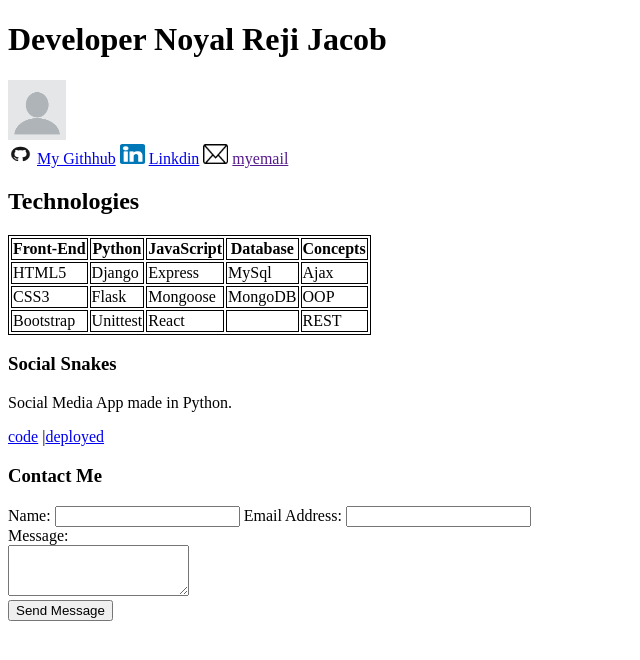
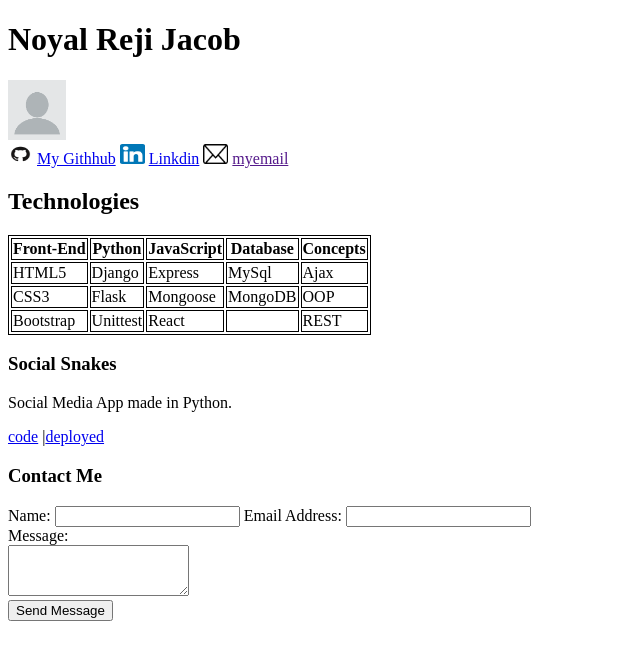
Before and after one commit to noyalreji/Portfolio, a plain HTML site: page index.html in a window 1280 px wide. Shown: the whole page, without its empty margins (0-640 px from the left). Drawn offline with Linux system fonts and the light colour scheme.

Commit message:
Final Html Portfolio assignment

```diff
--- a/index.html
+++ b/index.html
@@ -9,7 +9,7 @@
 </head>
 
 <body>
-  <h1>Developer Noyal Reji Jacob</h1>
+  <h1>Noyal Reji Jacob</h1>
   <img src="download.png" alt="Girl in a jacket" width="58" height="60">
 
   <div>
```
